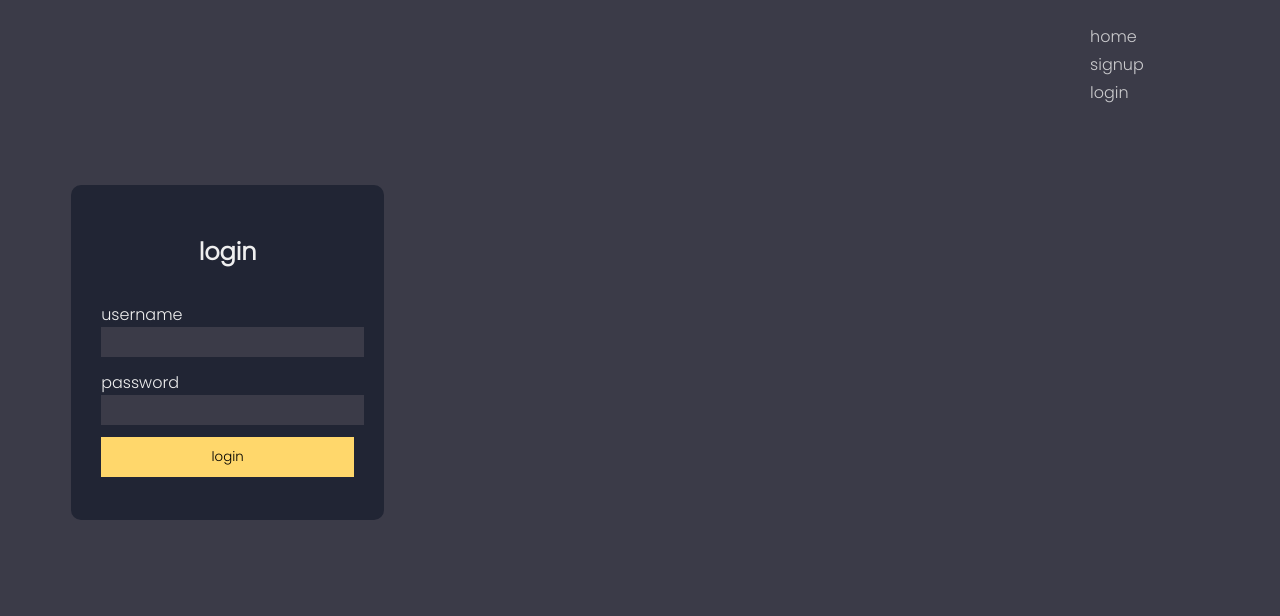
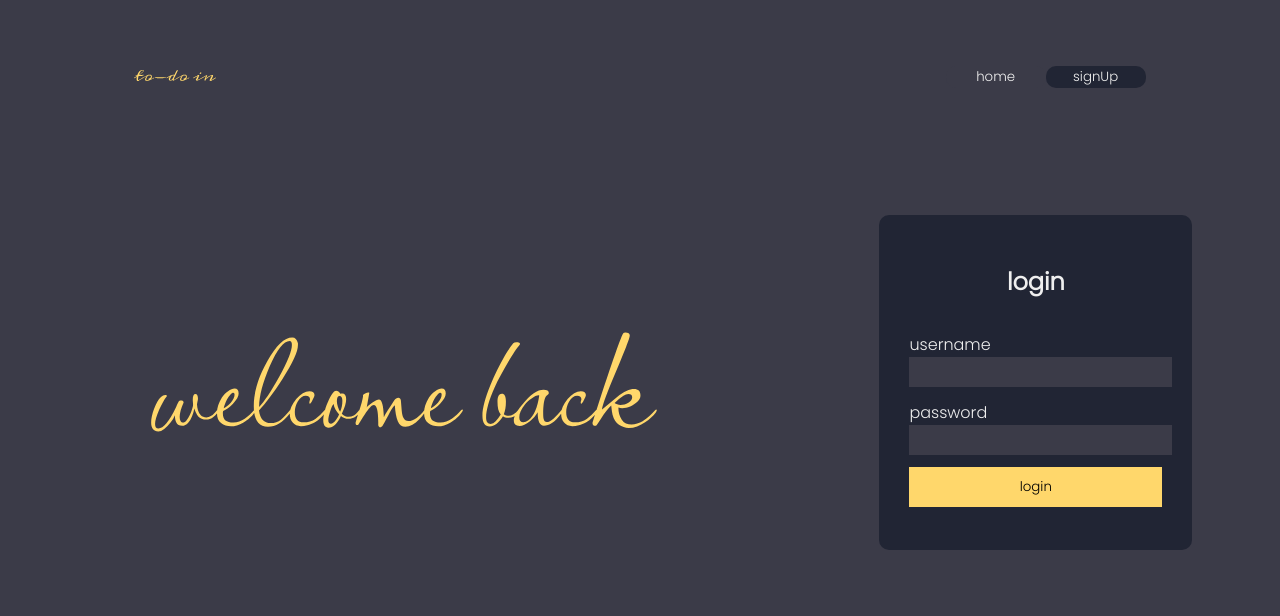
Before and after one commit to silviamichele/test-monorepo, a plain HTML site: page pages/login.html in a window 1280 px wide. Drawn offline with Linux system fonts and the light colour scheme.

Commit message:
login page

```diff
--- a/pages/login.html
+++ b/pages/login.html
@@ -13,29 +13,29 @@
     <link rel="stylesheet" href="../styles/css/header.css">
     <link rel="stylesheet" href="../styles/css/form.css">
     <link rel="stylesheet" href="../styles/css/style.css">
+    <link rel="stylesheet" href="../styles/css/login.css">
 </head>
 <body>
-    <header class="header-content">
-        <nav class="header-menu">
-            <div class="header-icon header-higth header-divider">
-                <!-- <img alt="logo-todo" class="logo-todo" src="styles/media/logo-square4.svg"> -->
+    <!-- <img alt="logo-todo" class="logo-todo" src="../styles/media/todoin.svg"> -->
+    <header class="content-header">
+        <nav class="content-header-nav">
+            <div class="content-header-icon">
+                <img alt="logo-todo" class="logo-todo" src="../styles/media/todoin.svg">
             </div>
-            <div class="header-items header-left header-divider-r">
-                <ul class="header-items-list">
-                    <li class="header-items-list-item">
-                        <a class="header-items-list-button" href="#">home</a>
-                    </li>
-                    <li class="header-items-list-item">
-                        <a class="header-items-list-button" href="">signup</a>
-                    </li>
-                    <li class="header-items-list-item">
-                        <a class="header-items-list-button" href="">login</a>
-                    </li>
-                </ul>
+            <div class="content-header-nav-items">
+                <a href="/">
+                    <button class="btn btn-home">home</button>
+                </a>
+                <a href="#signup">
+                    <button class="btn btn-signup">signUp</button>
+                </a>
             </div>
         </nav>
     </header>
-    <div class="content-body">
+    <div class="content-body-flex">
+        <div class="content-logo">
+            <img class="content-logo-welcome" src="../styles/media/welcome-back.svg">
+        </div>
         <div class="login-card card">
             <h2 class="form-title">login</h2>
             <div class="form-login form">
--- a/styles/css/content-header.css
+++ b/styles/css/content-header.css
@@ -19,6 +19,7 @@
     width: 10%;
     border-radius: 10px;
     padding: 2px;
+    color: #212534;
 }
 .btn-background{
     background-color: #FFD76B;
--- a/styles/css/form.css
+++ b/styles/css/form.css
@@ -4,7 +4,7 @@
 
 .card{
     width: 20%;
-    margin: 5%;
+    margin: 5% auto;
     border-radius: 10px;
     padding: 30px;
     background-color: #212534;
--- a/styles/css/header.css
+++ b/styles/css/header.css
@@ -3,35 +3,43 @@
 * header style config
 *
 */
-
-.header-menu{
+.content-header-nav{
     display: flex;
-    width: 80%;
-    margin: 0 auto;
-    justify-content: flex-end;
-    align-items: center;
+    flex-direction: row;
 }
 
-.header-items-list{
-    display: inline-;
-    list-style: none;
-}
-.header-items-list-item{
-    margin: 5%;
-}
-.header-items-list-button:hover{
-    border-bottom: 2px solid #FFD76B;
-    border-radius: 10%;
+.content-header{
+    width: 80%;
+    margin: 5% auto;
 }
 
-.header-items-list-button{
-    padding: 5px;
-    text-decoration: none;
-    color: #EFEFEF;
-    opacity: 0.8;
-    font-size: bold;
+.content-header-nav-items{
+    display: inline-flex;
 }
 
 .logo-todo{
     width: 10%;
 }
+
+.btn {
+    border: 0;
+    color: #EFEFEF;
+    width: 100px;
+    border-radius: 10px;
+    margin: 0 auto;
+}
+
+.btn-login{
+    border: 2px solid #FFD76B;
+}
+
+.btn-signup{
+    background-color: #212534;
+}
+
+/*
+ cinza: #EFEFEF
+ amarelo:FFD76B
+ preto-claro: 3B3B48
+ preto-escuro: 212534
+*/
--- /dev/null
+++ b/styles/css/login.css
@@ -0,0 +1,12 @@
+.content-body-flex{
+    display: flex;
+}
+.content-logo{
+    display: flex;
+    width: 50%;
+    margin: 0 auto;
+}
+.content-logo-welcome{
+    margin: 0 auto;
+    width: 80%;
+}
```
Also changed, not shown: pages/manager.html (added), styles/media/img.png (added), styles/media/img.svg (added), styles/media/welcome-back.svg (added), styles/media/welcome.svg (added), styles/media/woman.png (added), styles/media/woman.svg (added).
